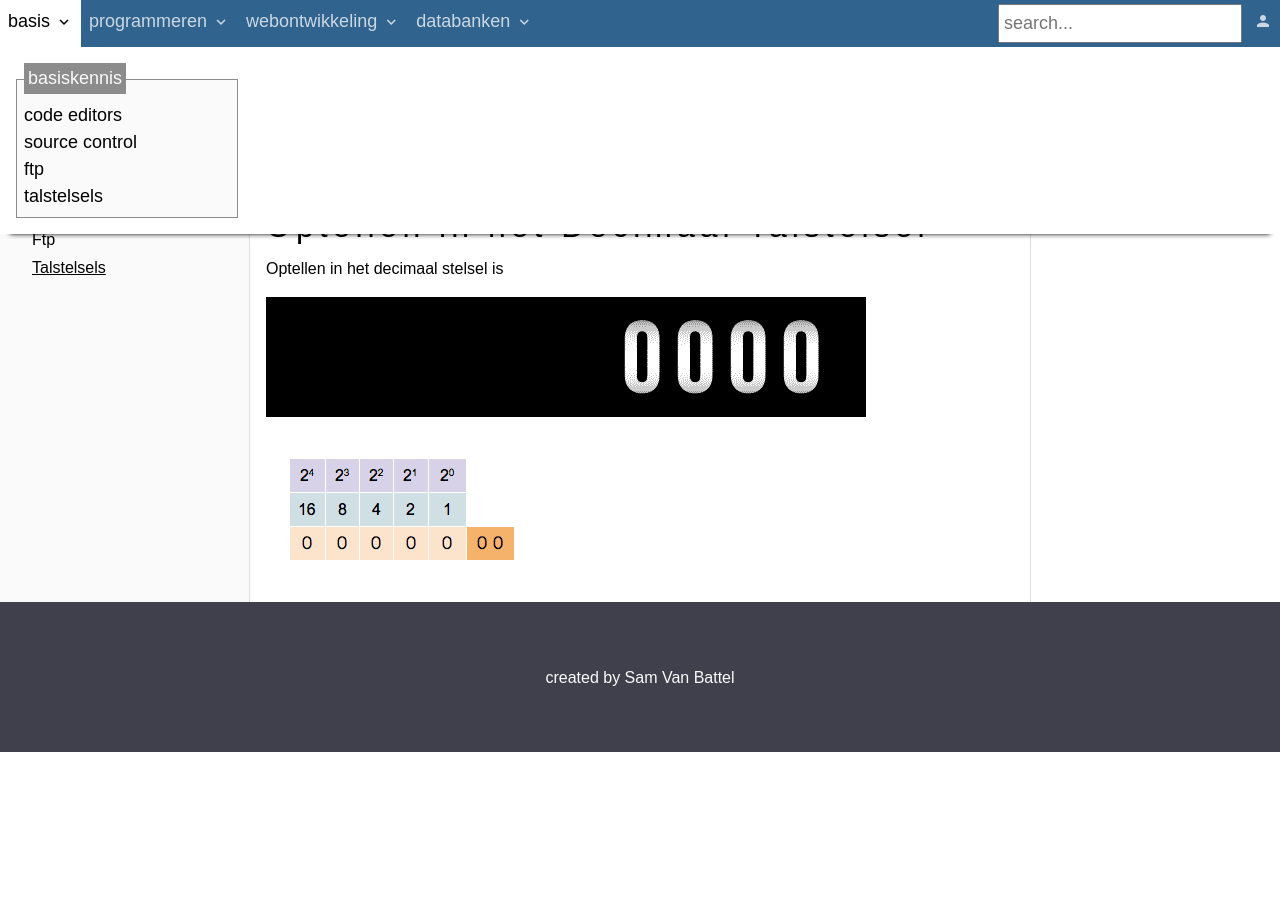
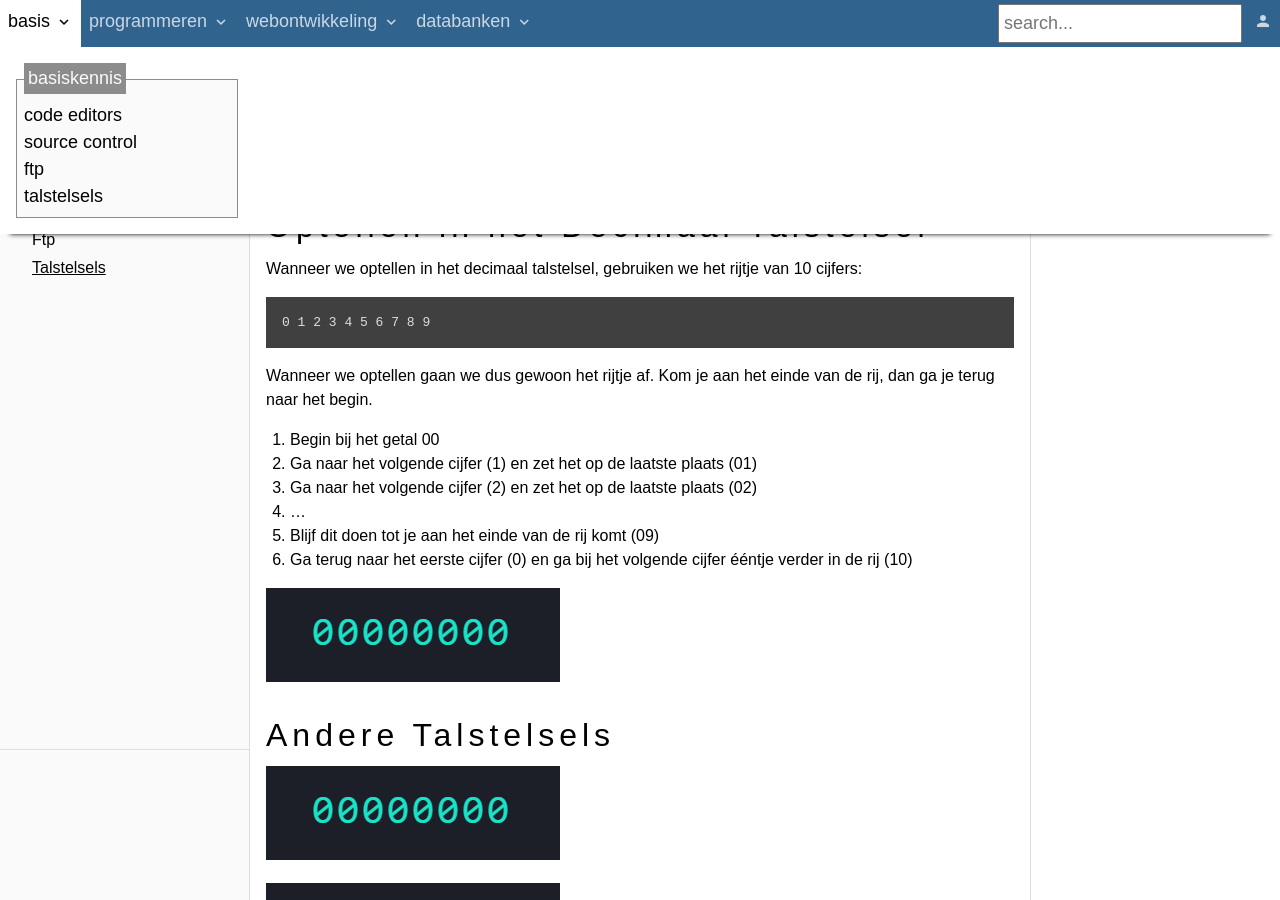
Before and after one commit to T-INFORMATICA/t-informatica.github.io, a Jekyll site: the page built from _courses/basis/basiskennis/talstelsels.md, in a window 1280 px wide and 900 px high, scrolled down 1418 px. Built offline with Jekyll 4.4.1, drawn with Linux system fonts in a browser that asks for light colours; comment, search, counter and statistics services are not loaded; before the commit the page ends 2170 px from its top, so only the background shows below that.

Commit message:
added counter gifs

````diff
--- a/_courses/basis/basiskennis/talstelsels.md
+++ b/_courses/basis/basiskennis/talstelsels.md
@@ -73,8 +73,27 @@ Let eens goed op de machten van `10`! Die beginnen met tellen bij `0` en gaan zo
 
 ## Optellen in het Decimaal Talstelsel
 
-Optellen in het decimaal stelsel is
+Wanneer we optellen in het decimaal talstelsel, gebruiken we het rijtje van 10 cijfers:
 
-<img src="{{ site.baseurl }}/assets/img/basis-talstelsels-1.gif" alt="voorbeeld" style="height: auto; max-width: 100%">
+```
+0 1 2 3 4 5 6 7 8 9
+```
 
-<img src="{{ site.baseurl }}/assets/img/basis-talstelsels-2.gif" alt="voorbeeld" style="height: auto; max-width: 100%">
+Wanneer we optellen gaan we dus gewoon het rijtje af. Kom je aan het einde van de rij, dan ga je terug naar het begin.
+
+ 1. Begin bij het getal `00`
+ 2. Ga naar het volgende cijfer (`1`) en zet het op de laatste plaats (`01`)
+ 3. Ga naar het volgende cijfer (`2`) en zet het op de laatste plaats (`02`)
+ 4. ...
+ 5. Blijf dit doen tot je aan het einde van de rij komt (`09`)
+ 6. Ga terug naar het eerste cijfer (`0`) en ga bij het volgende cijfer ééntje verder in de rij (`10`)
+
+<img src="{{ site.baseurl }}/assets/img/basis-talstelsels-3-decimaal.gif" alt="voorbeeld" style="height: auto; max-width: 100%">
+
+## Andere Talstelsels
+
+
+
+<img src="{{ site.baseurl }}/assets/img/basis-talstelsels-4-hex.gif" alt="voorbeeld" style="height: auto; max-width: 100%">
+
+<img src="{{ site.baseurl }}/assets/img/basis-talstelsels-5-binair.gif" alt="voorbeeld" style="height: auto; max-width: 100%">
````
Also changed, not shown: assets/img/basis-talstelsels-3-decimaal.gif (added), assets/img/basis-talstelsels-4-hex.gif (added), assets/img/basis-talstelsels-5-binair.gif (added).
